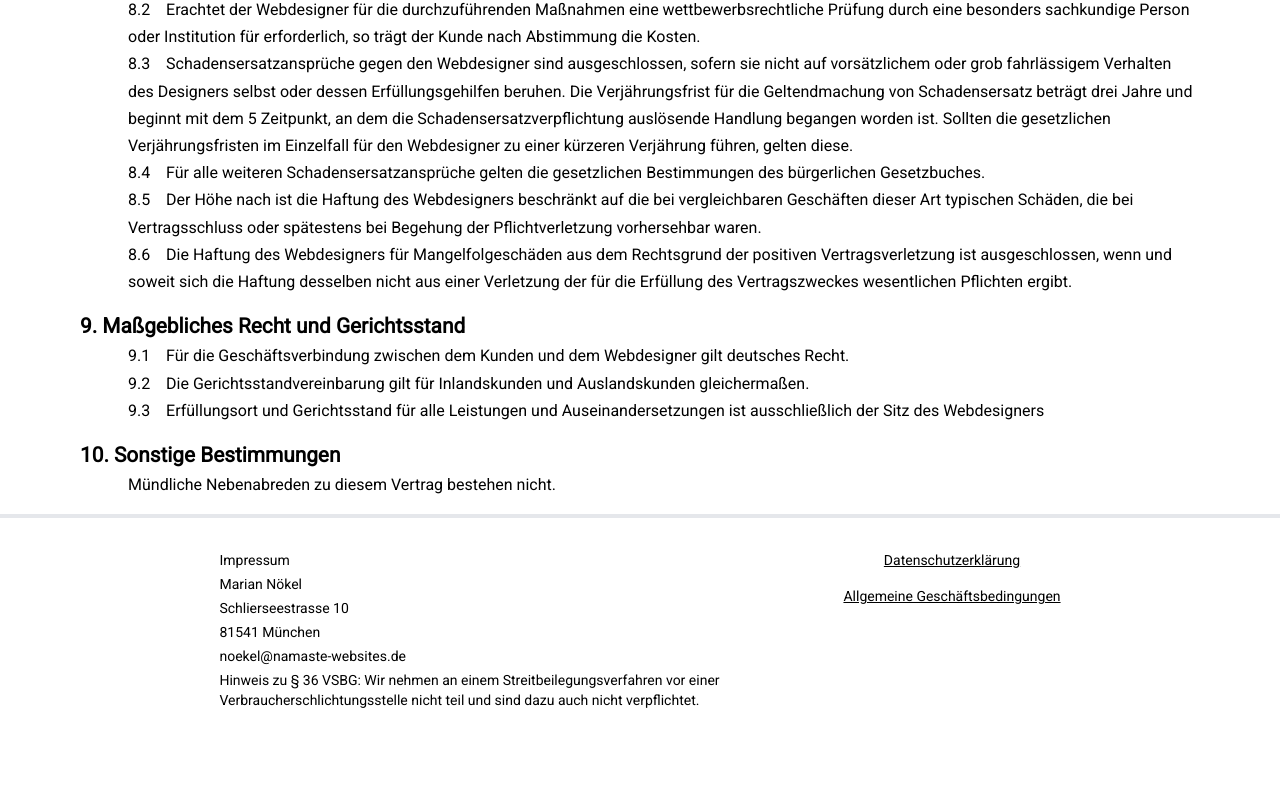
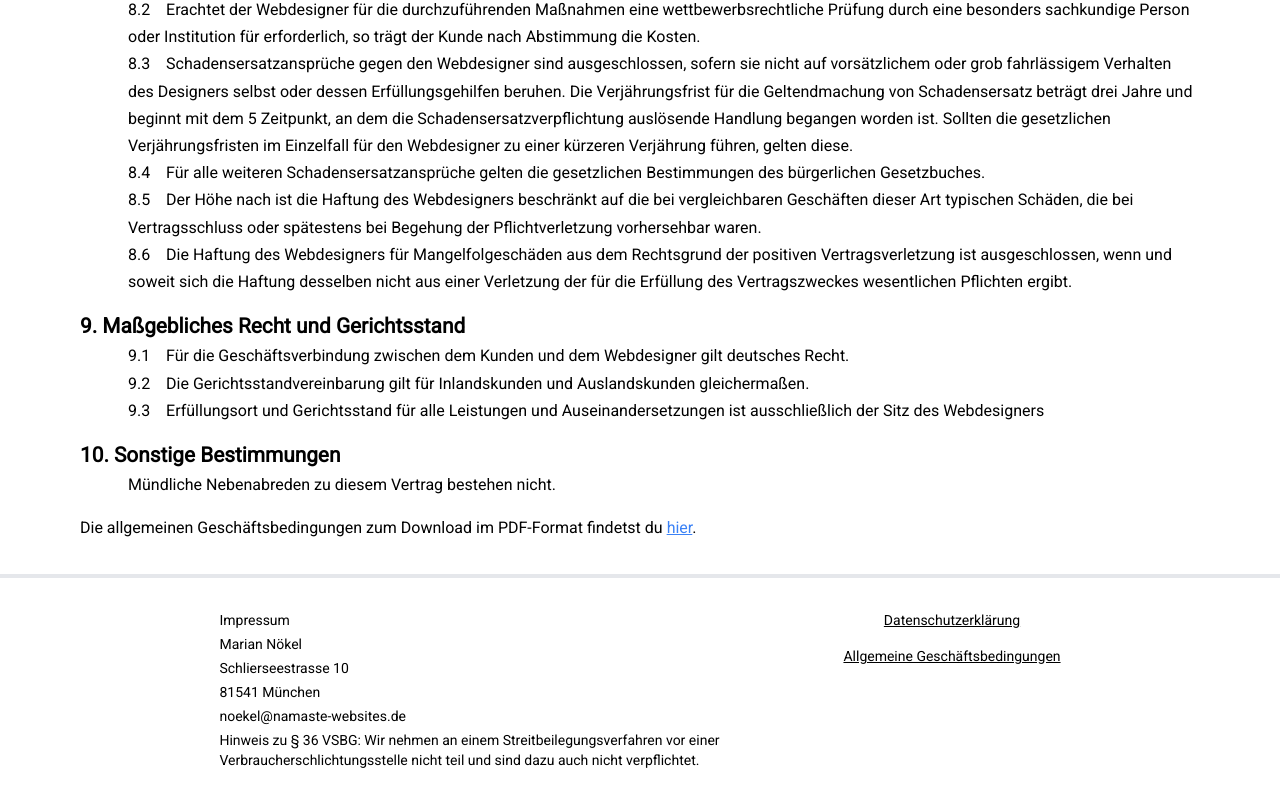
Before and after one commit to dscmari/namaste-websites, a Next.js app: page /namaste-websites/AGBs in a window 1280 px wide. Shown: the part 1674-2476 px from the top of the page. Before the commit the page ends 2416 px from the top, so only its background shows below. Built offline with nearby package versions, Linux system fonts and the light colour scheme.

Commit message:
add AGB pdf download

```diff
--- a/src/app/AGBs/page.tsx
+++ b/src/app/AGBs/page.tsx
@@ -174,6 +174,7 @@ export default function AGBs() {
       <p className="ml-4 lg:ml-12">
         Mündliche Nebenabreden zu diesem Vertrag bestehen nicht.
       </p>
+      <p className="my-4">Die allgemeinen Geschäftsbedingungen zum Download im PDF-Format findetst du <a className="underline text-blue-500" href="./noekel_AGBs.pdf" target="_blank">hier</a>.</p>
     </div>
   );
 }
```
Also changed, not shown: 21 other files (tests, documents, lock files or other folders).
